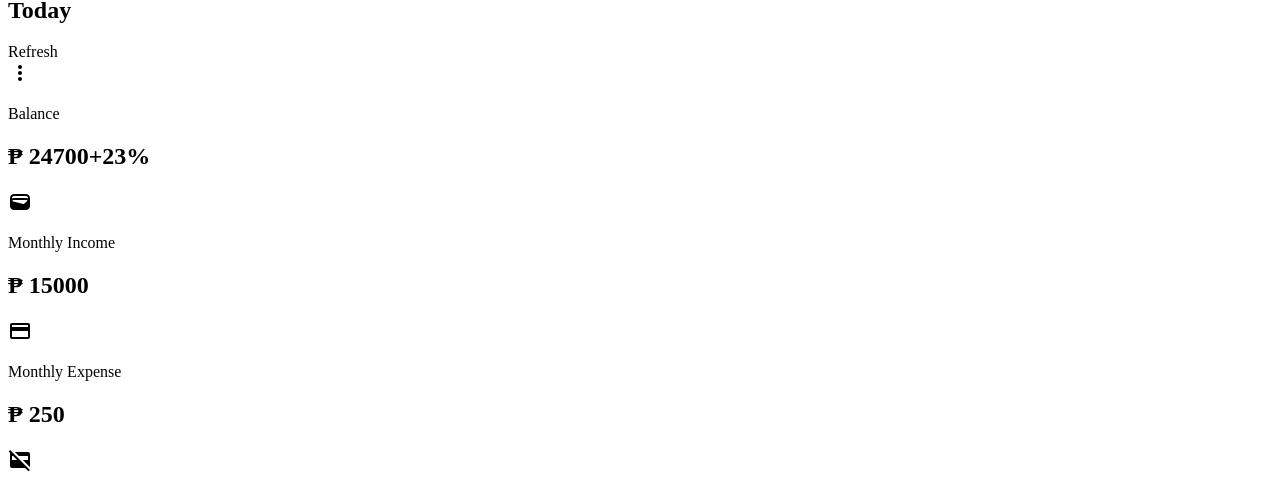
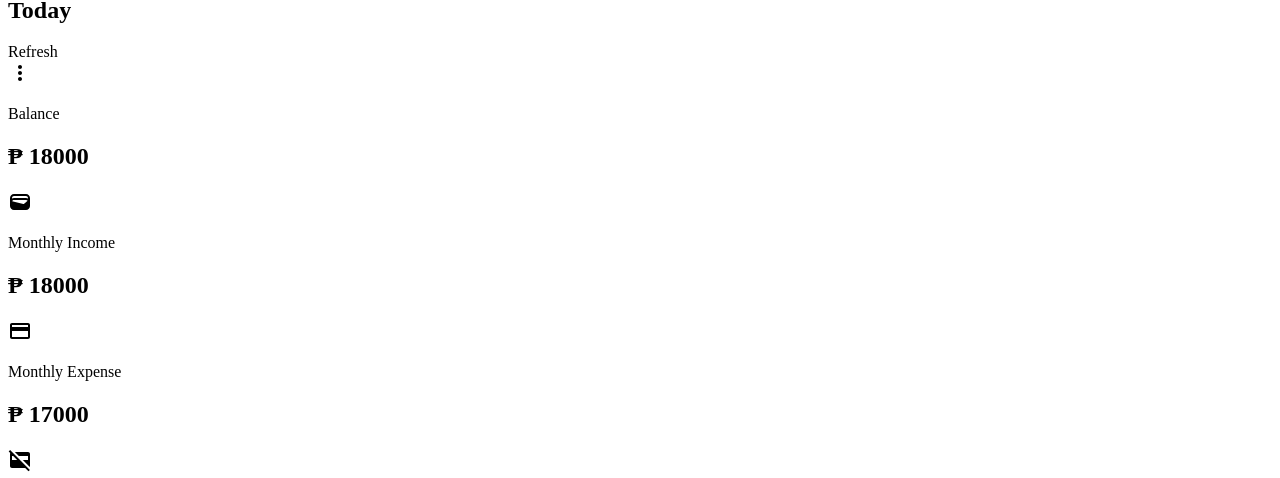
Before and after one commit to cabsknowss/FinanceTrack, a React (Vite) app: page / in a window 1280 px wide. Shown: the part 829-1307 px from the top of the page. Built offline with nearby package versions, Linux system fonts and the light colour scheme; the HTML template or start-up script is replaced by a standard one.

Commit message:
Added function that computes balance and expenses from json file

```diff
--- a/src/component/sections/FinanceOverview.jsx
+++ b/src/component/sections/FinanceOverview.jsx
@@ -1,16 +1,33 @@
 import React, { useState, useEffect } from "react";
 import { Wallet, CreditCard, CreditCardOff } from "@mui/icons-material";
+import data from "../../data.json";
 
 const FinanceOverview = () => {
-  const [balance, setBalance] = useState(null);
-  const [income, setIncome] = useState(null);
-  const [expenses, setExpenses] = useState(null);
+  const [userRecords, setUserRecords] = useState([]);
 
   useEffect(() => {
-    setBalance(24700);
-    setIncome(15000);
-    setExpenses(250);
+    setUserRecords(data);
+    console.log(data.length);
   });
+
+  const computeBalance = () => {
+    let balance = 0;
+    for (let i = 0; i < userRecords.length; i++) {
+      userRecords[i].account === "Income"
+        ? (balance = balance + userRecords[i].amount)
+        : (balance = balance - userRecords[i].amount);
+    }
+    return balance;
+  };
+
+  const computeExpenses = () => {
+    let expenses = 0;
+    for (let i = 0; i < userRecords.length; i++) {
+      userRecords[i].account === "Expenses" &&
+        (expenses = expenses + userRecords[i].amount);
+    }
+    return expenses;
+  };
 
   return (
     <>
@@ -18,9 +35,9 @@ const FinanceOverview = () => {
         <div>
           <div>
             <p className=" | fs-200 fw-semi-bold text-neutral-700">Balance</p>
-            <h2 className=" | fs-500 fw-bold">
-              &#8369; {balance}
-              <span className="fs-200 text-success-400 fw-bold">+23%</span>
+            <h2 className=" | fs-500 fw-bold text-success-400">
+              &#8369; {computeBalance()}
+              <span className="fs-200 text-success-400 fw-bold"></span>
             </h2>
           </div>
           <div className="financial-overview__icon">
@@ -32,7 +49,7 @@ const FinanceOverview = () => {
             <p className=" | fs-200 fw-semi-bold text-neutral-700">
               Monthly Income
             </p>
-            <h2 className=" | fs-500 fw-bold">&#8369; {income}</h2>
+            <h2 className=" | fs-500 fw-bold">&#8369; {computeBalance()}</h2>
           </div>
           <div className="financial-overview__icon">
             <CreditCard />
@@ -43,7 +60,9 @@ const FinanceOverview = () => {
             <p className=" | fs-200 fw-semi-bold text-neutral-700">
               Monthly Expense
             </p>
-            <h2 className=" | fs-500 fw-bold">&#8369; {expenses}</h2>
+            <h2 className=" | fs-500 fw-bold text-error-400">
+              &#8369; {computeExpenses()}
+            </h2>
           </div>
           <div className="financial-overview__icon">
             <CreditCardOff />
```
